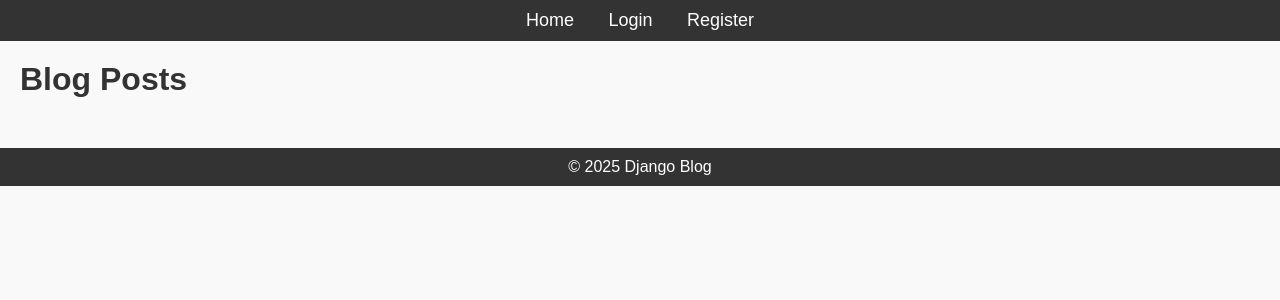
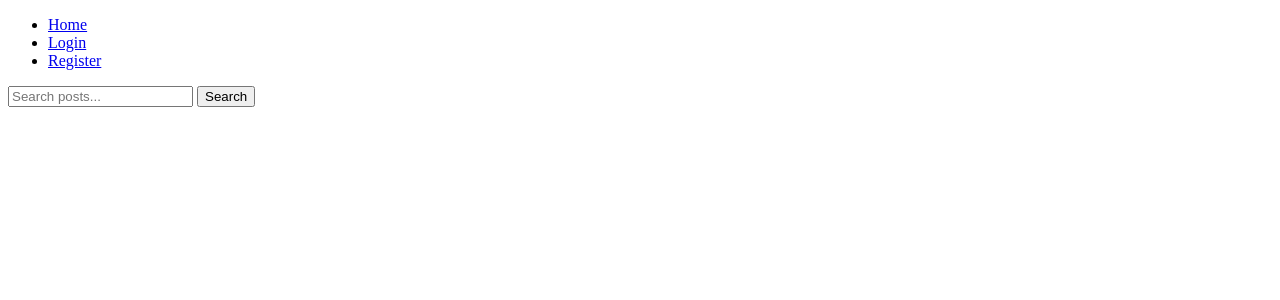
Before and after one commit to HaroldNhlane/Alx_DjangoLearnLab, a Django app: page / in a window 1280 px wide. Shown: the top 300 px of the page. Run offline with Django 5.2, Linux system fonts and the light colour scheme; data that the repository does not hold is empty; parts of the project's set-up code (start-up, migrations or seed data) failed here and were passed over.

Commit message:
Implementing Advanced Features: Tagging and Search Functionality

```diff
--- a/django_blog/blog/templates/blog/base.html
+++ b/django_blog/blog/templates/blog/base.html
@@ -3,7 +3,7 @@
 <html lang="en">
 <head>
     <meta charset="UTF-8">
-    <meta name="viewport" content="width=device-width, initial-scale=1.0">
+    <meta name="viewport" content="width=device-width, initial-s...
     <title>{% block title %}Django Blog{% endblock %}</title>
     <link rel="stylesheet" href="{% static 'css/styles.css' %}">
 </head>
@@ -26,25 +26,12 @@
                 <li><a href="{% url 'register' %}">Register</a></li>
                 {% endif %}
             </ul>
+            <form class="search-form" method="GET" action="{% url 'search-results' %}">
+                <input type="text" name="q" placeholder="Search posts..." value="{{ request.GET.q }}">
+                <button type="submit">Search</button>
+            </form>
         </nav>
     </header>
 
-    <div class="content">
-        {% if messages %}
-            {% for message in messages %}
-                <div class="alert alert-{{ message.tags }}">
-                    {{ message }}
-                </div>
-            {% endfor %}
-        {% endif %}
-        {% block content %}
-        {% endblock %}
-    </div>
-
-    <footer>
-        <p>&copy; 2025 Django Blog</p>
-    </footer>
-
-    <script src="{% static 'js/scripts.js' %}"></script>
-</body>
+    </body>
 </html>
--- a/django_blog/blog/templates/blog/post_detail.html
+++ b/django_blog/blog/templates/blog/post_detail.html
@@ -10,6 +10,11 @@
                     <a class="btn btn-secondary btn-sm mt-1 mb-1" href="{% url 'post-update' object.id %}">Edit</a>
                     <a class="btn btn-danger btn-sm mt-1 mb-1" href="{% url 'post-delete' object.id %}">Delete</a>
                 {% endif %}
+                <div class="tags">
+                    {% for tag in object.tags.all %}
+                        <a class="btn btn-info btn-sm" href="#">#{{ tag.name }}</a>
+                    {% endfor %}
+                </div>
             </div>
         </div>
     </article>
--- a/django_blog/blog/templates/blog/post_list.html
+++ b/django_blog/blog/templates/blog/post_list.html
@@ -2,10 +2,19 @@
 {% block content %}
     <h1>Blog Posts</h1>
     {% for post in posts %}
-        <article>
-            <h2><a href="{% url 'post-detail' post.pk %}">{{ post.title }}</a></h2>
-            <p>Published on: {{ post.published_date }} by {{ post.author }}</p>
-            <p>{{ post.content|safe|truncatewords:50 }}</p>
+        <article class="media content-section">
+            <div class="media-body">
+                <h2 class="article-title"><a href="{% url 'post-detail' post.id %}">{{ post.title }}</a></h2>
+                <div class="article-metadata">
+                    <small class="text-muted">By {{ post.author }} on {{ post.date_posted|date:"F d, Y" }}</small>
+                    <div class="tags">
+                        {% for tag in post.tags.all %}
+                            <a class="btn btn-info btn-sm" href="#">#{{ tag.name }}</a>
+                        {% endfor %}
+                    </div>
+                </div>
+                <p class="article-content">{{ post.content|safe|truncatewords:50 }}</p>
+            </div>
         </article>
     {% endfor %}
-{% endblock %}
+{% endblock content %}
--- a/django_blog/blog/views.py
+++ b/django_blog/blog/views.py
@@ -9,6 +9,8 @@ from django.urls import reverse_lazy, reverse
 from .forms import UserRegisterForm, UserUpdateForm, PostForm, CommentForm
 from .models import Post, Comment
 from django.utils import timezone
+from django.db.models import Q # Add this import for search queries
+from itertools import chain
 
 # --- Blog Post Views (CRUD) ---
 class PostListView(ListView):
@@ -100,6 +102,20 @@ class CommentDeleteView(LoginRequiredMixin, UserPassesTestMixin, DeleteView):
     def get_success_url(self):
         return reverse_lazy('post-detail', kwargs={'pk': self.object.post.pk})
 
+# --- Search View ---
+def search_posts(request):
+    query = request.GET.get('q')
+    if query:
+        posts = Post.objects.filter(
+            Q(title__icontains=query) |
+            Q(content__icontains=query) |
+            Q(tags__name__icontains=query)
+        ).distinct()
+    else:
+        posts = Post.objects.none()
+
+    return render(request, 'blog/search_results.html', {'posts': posts, 'query': query})
+
 # --- Static / Auth Views ---
 def register(request):
     if request.method == 'POST':
```
Also changed, not shown: django_blog/blog/templates/blog/search_results.html (added, +27 -0 lines).
